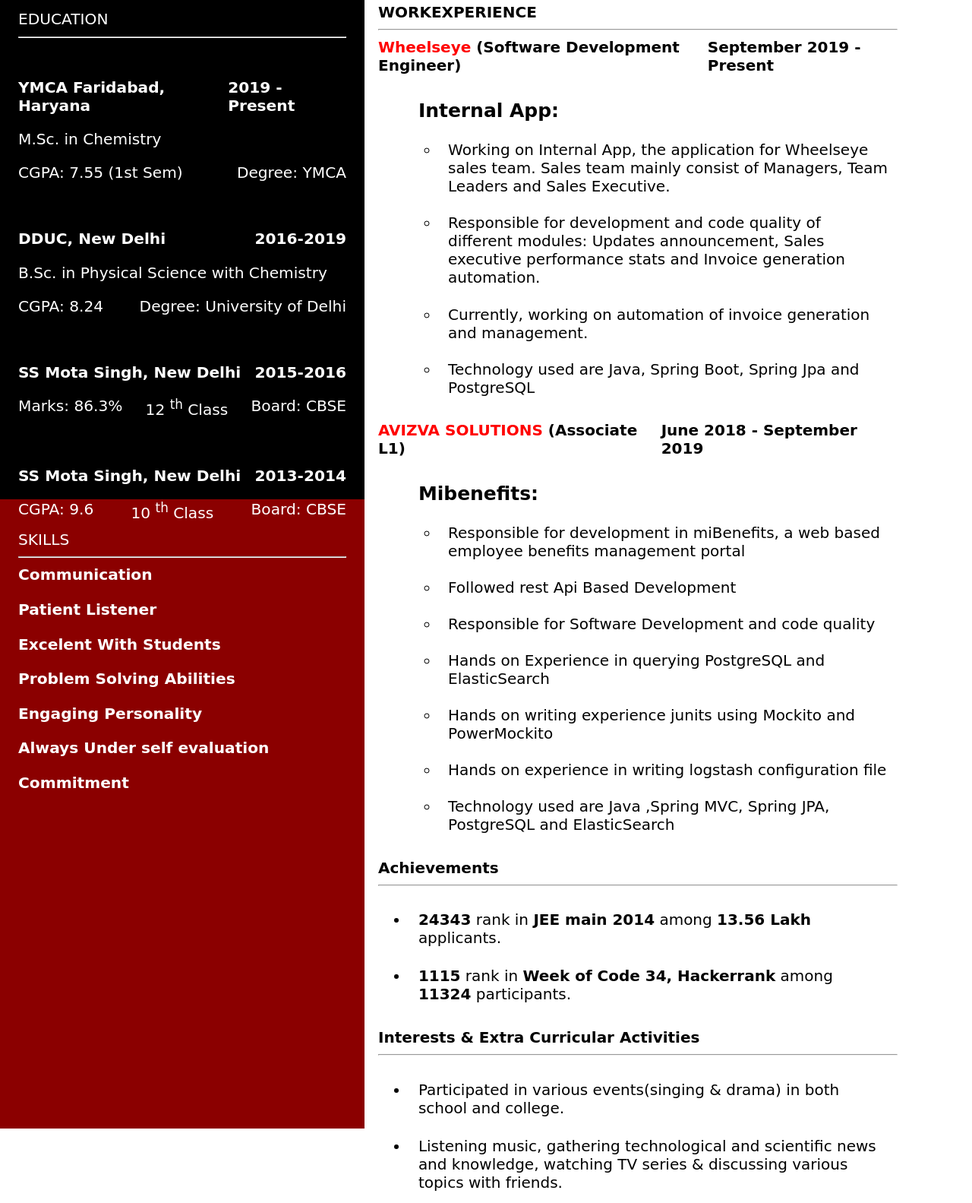
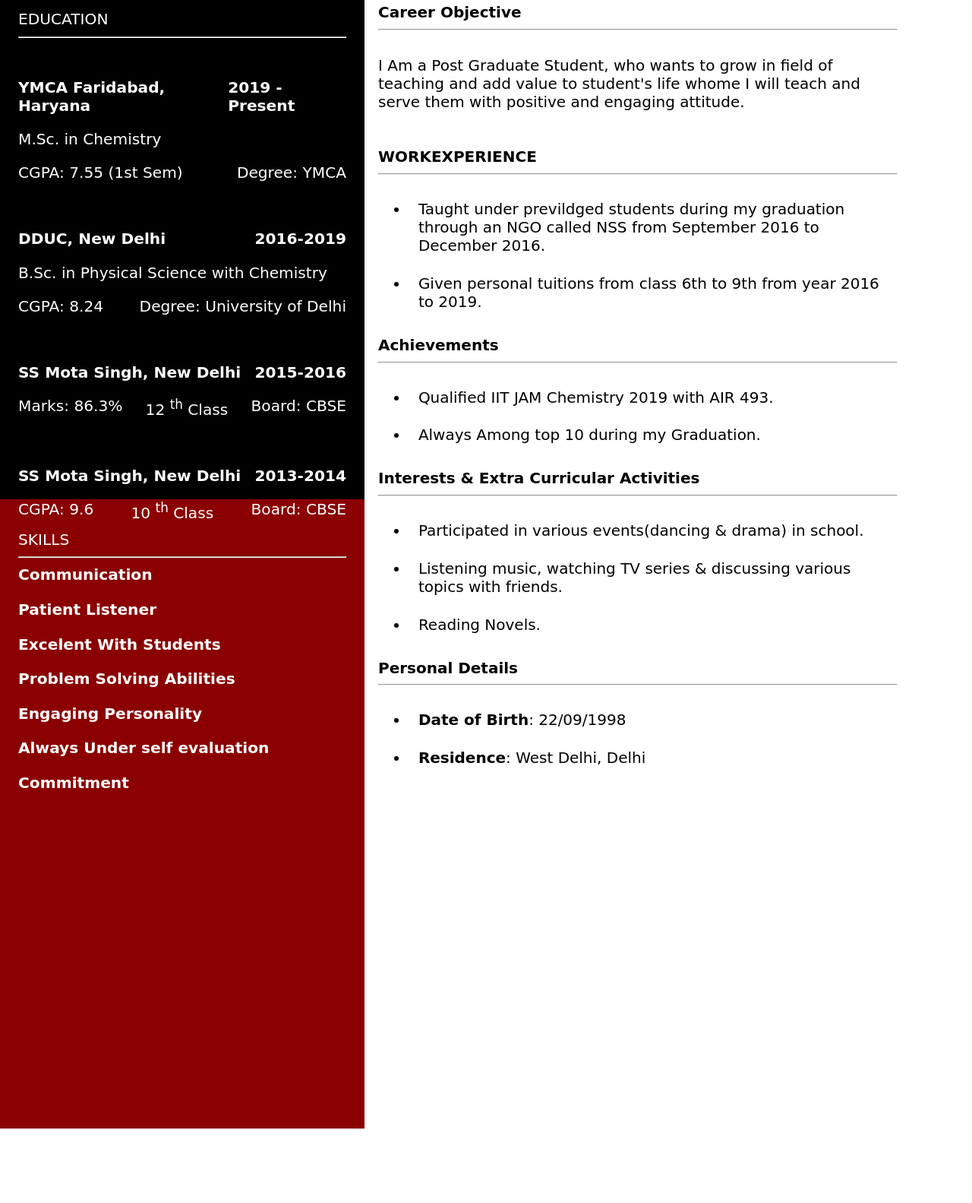
Before and after one commit to akashgaba/akashgaba.github.io, a plain HTML site: page index.html in a window 1280 px wide. Shown: the part 197-1780 px from the top of the page at 76% size. Drawn offline with Linux system fonts and the light colour scheme; a web font is replaced by a local one.

Commit message:
complete

```diff
--- a/index.html
+++ b/index.html
@@ -142,58 +142,32 @@
       <div class="right-side-contents">
         <div class="right-side-content">
           <div class="right-side-content-heading">
+            Career Objective
+            <hr>
+          </div>
+          <br/>
+          <div class="right-side-content-section-data">
+            I Am a Post Graduate Student, who wants to grow in field of teaching and add value to student's life whome I
+            will teach and serve them with positive and engaging attitude.<br /><br /><br />
+          </div>
+        </div>
+        <div class="right-side-content">
+          <div class="right-side-content-heading">
             WORKEXPERIENCE
             <hr>
           </div>
           <div class="right-side-content-sections">
-            <div class="right-side-content-section">
-              <div class="right-side-content-section-heading">
-                <div class="left">
-                  <span class="red">Wheelseye</span> (Software Development Engineer)
-                </div>
-                <div class="right">September 2019 - Present</div>
-              </div>
-              <div class="right-side-content-section-data">
-                <ul class="align-content-space-between">
-                  <li class="inline li">
-                    <div class="left bolder bigger">Internal App:</div>
+            <ul>
+              <li class="li">
+                Taught under previldged students during my graduation through an NGO called NSS from September 2016 to
+                December 2016.
               </li>
-                  <ul>
-                    <li class="li">Working on Internal App, the application for Wheelseye sales team. Sales team mainly consist of Managers, Team Leaders and Sales Executive.</li>
-                    <li class="li">Responsible for development and code quality of different modules: Updates announcement, Sales executive performance stats and Invoice generation automation.</li>
-                    <li class="li">Currently, working on automation of invoice generation and management.</li>
-                    <li class="li">Technology used are Java, Spring Boot, Spring Jpa and PostgreSQL</li>
-                  </ul>
+              <li class="li">
+                Given personal tuitions from class 6th to 9th from year 2016 to 2019.
+              </li>
             </ul>
           </div>
         </div>
-            <div class="right-side-content-section">
-              <div class="right-side-content-section-heading">
-                <div class="left">
-                  <span class="red">AVIZVA SOLUTIONS</span> (Associate L1)
-                </div>
-                <div class="right">June 2018 - September 2019</div>
-              </div>
-              <div class="right-side-content-section-data">
-                <ul class="align-content-space-between">
-                  <li class="inline li">
-                    <div class="left bolder bigger">Mibenefits:</div>
-                  </li>
-                  <ul>
-                    <li class="li">Responsible for development in miBenefits, a web based employee benefits management
-                      portal</li>
-                    <li class="li">Followed rest Api Based Development</li>
-                    <li class="li">Responsible for Software Development and code quality</li>
-                    <li class="li">Hands on Experience in querying PostgreSQL and ElasticSearch</li>
-                    <li class="li">Hands on writing experience junits using Mockito and PowerMockito</li>
-                    <li class="li">Hands on experience in writing logstash configuration file</li>
-                    <li class="li">Technology used are Java ,Spring MVC, Spring JPA, PostgreSQL and ElasticSearch </li>
-                  </ul>
-                </ul>
-              </div>
-            </div>
-          </div>
-          <div class="right-side-content">
         <div class="right-side-content">
           <div class="right-side-content-heading">
             Achievements
@@ -202,13 +176,9 @@
           <div class="right-side-content-section-data">
             <ul class="align-content-space-between">
               <li class="li">
-                    <span class="bold">24343</span> rank in
-                    <span class="bold">JEE main 2014</span> among
-                    <span class="bold">13.56 Lakh</span> applicants.</li>
+                Qualified IIT JAM Chemistry 2019 with AIR 493.
               <li class="li">
-                    <span class="bold">1115</span> rank in
-                    <span class="bold">Week of Code 34, Hackerrank</span> among
-                    <span class="bold">11324</span> participants.</li>
+                Always Among top 10 during my Graduation.
             </ul>
           </div>
         </div>
@@ -219,10 +189,9 @@
           </div>
           <div class="right-side-content-section-data">
             <ul class="align-content-space-between">
-                  <li class="li">Participated in various events(singing & drama) in both school and college.</li>
-                  <li class="li">Listening music, gathering technological and scientific news and knowledge, watching TV
-                    series & discussing
-                    various topics with friends.</li>
+              <li class="li">Participated in various events(dancing & drama) in school.</li>
+              <li class="li">Listening music, watching TV series & discussing various topics with friends.</li>
+              <li class="li">Reading Novels.</li>
             </ul>
           </div>
         </div>
@@ -233,8 +202,8 @@
           </div>
           <div class="right-side-content-section-data">
             <ul class="align-content-space-between">
-                  <li class="li"><span class="bold">Date of Birth</span>: 15/02/1996</li>
-                  <li class="li"><span class="bold">Social Profile Links</span>: https://www.linkedin.com/in/akashgaba
+              <li class="li"><span class="bold">Date of Birth</span>: 22/09/1998</li>
+              <li class="li"><span class="bold">Residence</span>: West Delhi, Delhi</li>
               </li>
             </ul>
           </div>
@@ -242,6 +211,6 @@
       </div>
     </div>
   </div>
-    </div>
 </body>
+
 </html>
```
Lines whose indentation alone changed are shown as unchanged.
